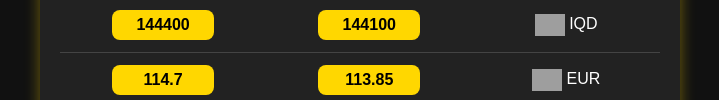
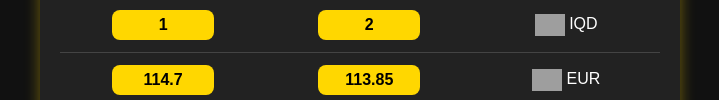
Before and after one commit to rabinwahid/dijlah, a plain HTML site: page index.html in a window 1280 px wide. Shown: the part 210-310 px from the top of the page, without its empty margins (280-999 px from the left). Drawn offline with Linux system fonts and the light colour scheme; grey boxes are pictures that could not be loaded.

Commit message:
Update index.html

```diff
--- a/index.html
+++ b/index.html
@@ -81,8 +81,8 @@
       <th>CURRENCY<br>دراو<br>العملة</th>
     </tr>
     <tr>
-      <td><span class="sell">144400</span></td>
-      <td><span class="buy">144100</span></td>
+      <td><span class="sell">1</span></td>
+      <td><span class="buy">2</span></td>
       <td><img src="https://flagcdn.com/w40/iq.png" class="flags"> IQD</td>
     </tr>
     <tr>
```
